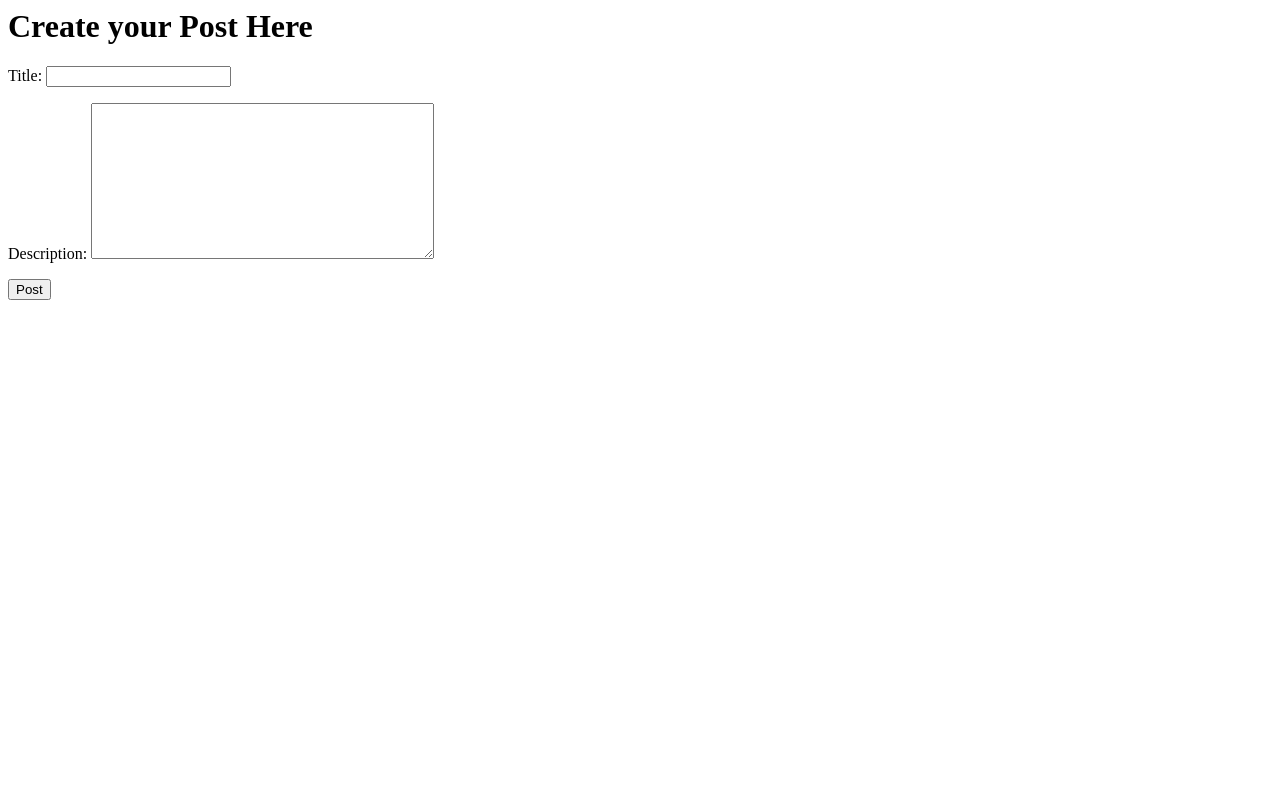
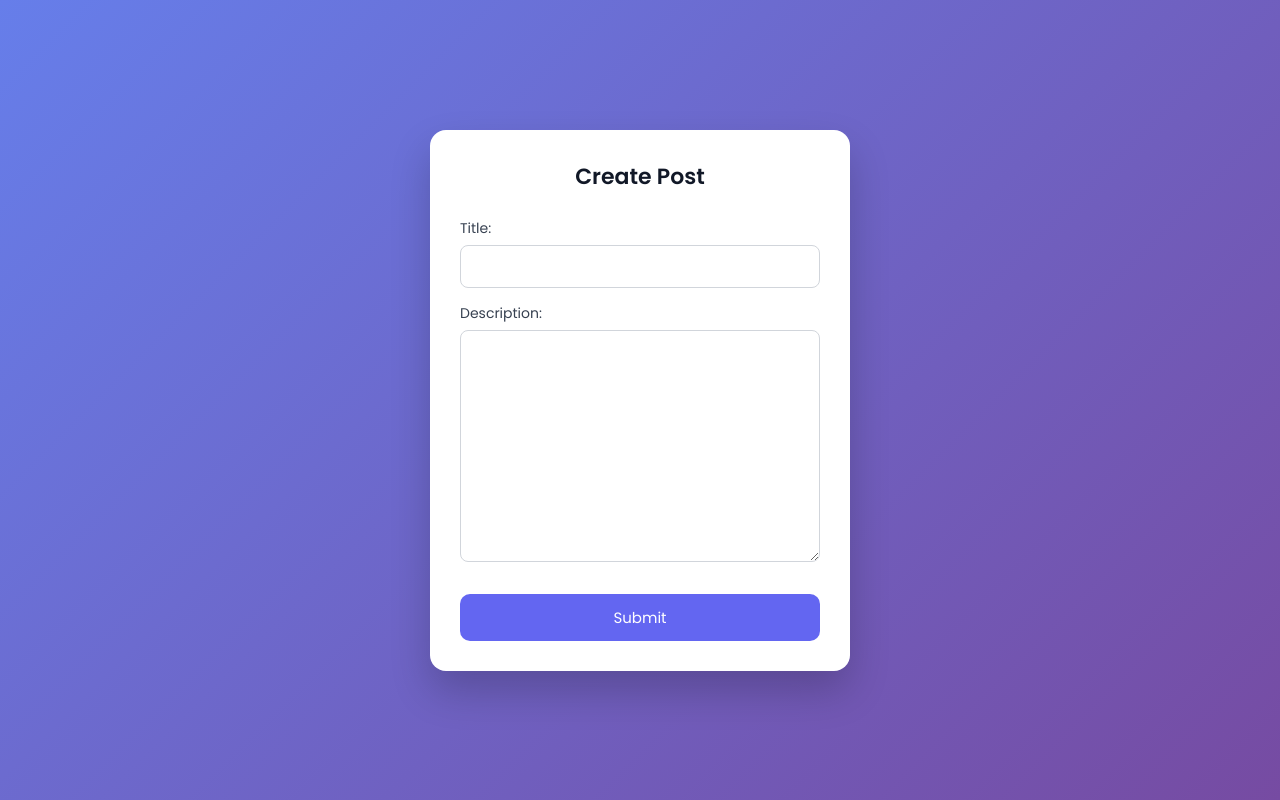
Before and after one commit to GradienNinja/Crud-App, a Django app: page /create/ in a window 1280 px wide. Run offline with Django 5.2, Linux system fonts and the light colour scheme.

Commit message:
Redesign create post HTML template

```diff
--- a/blog/templates/create.html
+++ b/blog/templates/create.html
@@ -1,13 +1,131 @@
+<!DOCTYPE html>
 <html>
   <head>
-	<title>Create Post</title>
+    <meta http-equiv="content-type" content="text/html; charset=utf-8" />
+    <meta name="viewport" content="width=device-width, initial-scale=1.0">
+    <title>Create Your Posts Here</title>
+
+    <style>
+      @import url('https://fonts.googleapis.com/css2?family=Poppins:wght@300;400;600&display=swap');
+
+      * {
+        margin: 0;
+        padding: 0;
+        box-sizing: border-box;
+        font-family: 'Poppins', sans-serif;
+      }
+
+      body {
+        min-height: 100vh;
+        background: linear-gradient(135deg, #667eea, #764ba2);
+        display: flex;
+        align-items: center;
+        justify-content: center;
+        padding: 20px;
+      }
+
+      /* Form card */
+      .form-card {
+        background: #ffffff;
+        padding: 30px;
+        width: 100%;
+        max-width: 420px;
+        border-radius: 16px;
+        box-shadow: 0 20px 40px rgba(0, 0, 0, 0.2);
+        animation: fadeUp 0.6s ease forwards;
+        transform: translateY(20px);
+        opacity: 0;
+      }
+
+      @keyframes fadeUp {
+        to {
+          transform: translateY(0);
+          opacity: 1;
+        }
+      }
+
+      /* Title */
+      .form-card h1 {
+        text-align: center;
+        margin-bottom: 25px;
+        font-size: 22px;
+        color: #111827;
+      }
+
+      /* Django form fields */
+      form p {
+        margin-bottom: 15px;
+      }
+
+      label {
+        display: block;
+        margin-bottom: 6px;
+        font-size: 14px;
+        color: #374151;
+      }
+
+      input,
+      textarea,
+      select {
+        width: 100%;
+        padding: 10px 12px;
+        border-radius: 8px;
+        border: 1px solid #d1d5db;
+        font-size: 14px;
+        transition: border 0.2s ease, box-shadow 0.2s ease;
+      }
+
+      input:focus,
+      textarea:focus,
+      select:focus {
+        outline: none;
+        border-color: #6366f1;
+        box-shadow: 0 0 0 3px rgba(99, 102, 241, 0.2);
+      }
+
+      textarea {
+        resize: vertical;
+        min-height: 90px;
+      }
+
+      /* Submit button */
+      button {
+        width: 100%;
+        padding: 12px;
+        margin-top: 10px;
+        border: none;
+        border-radius: 10px;
+        font-size: 15px;
+        font-weight: 500;
+        background: #6366f1;
+        color: #ffffff;
+        cursor: pointer;
+        transition: background 0.2s ease, transform 0.2s ease;
+      }
+
+      button:hover {
+        background: #4f46e5;
+        transform: translateY(-1px);
+      }
+
+      /* Mobile */
+      @media (max-width: 480px) {
+        .form-card {
+          padding: 22px;
+        }
+      }
+    </style>
   </head>
+
   <body>
-    <h1>Create your Post Here</h1>
+    <div class="form-card">
+      <h1>Create Post</h1>
+
       <form method="POST">
         {% csrf_token %}
-    	{{ form.as_p}}
-    	<button type="submit">Post</button>
+        {{ form.as_p }}
+        <button type="submit">Submit</button>
       </form>
+    </div>
   </body>
 </html>
```
Lines whose indentation alone changed are shown as unchanged.
